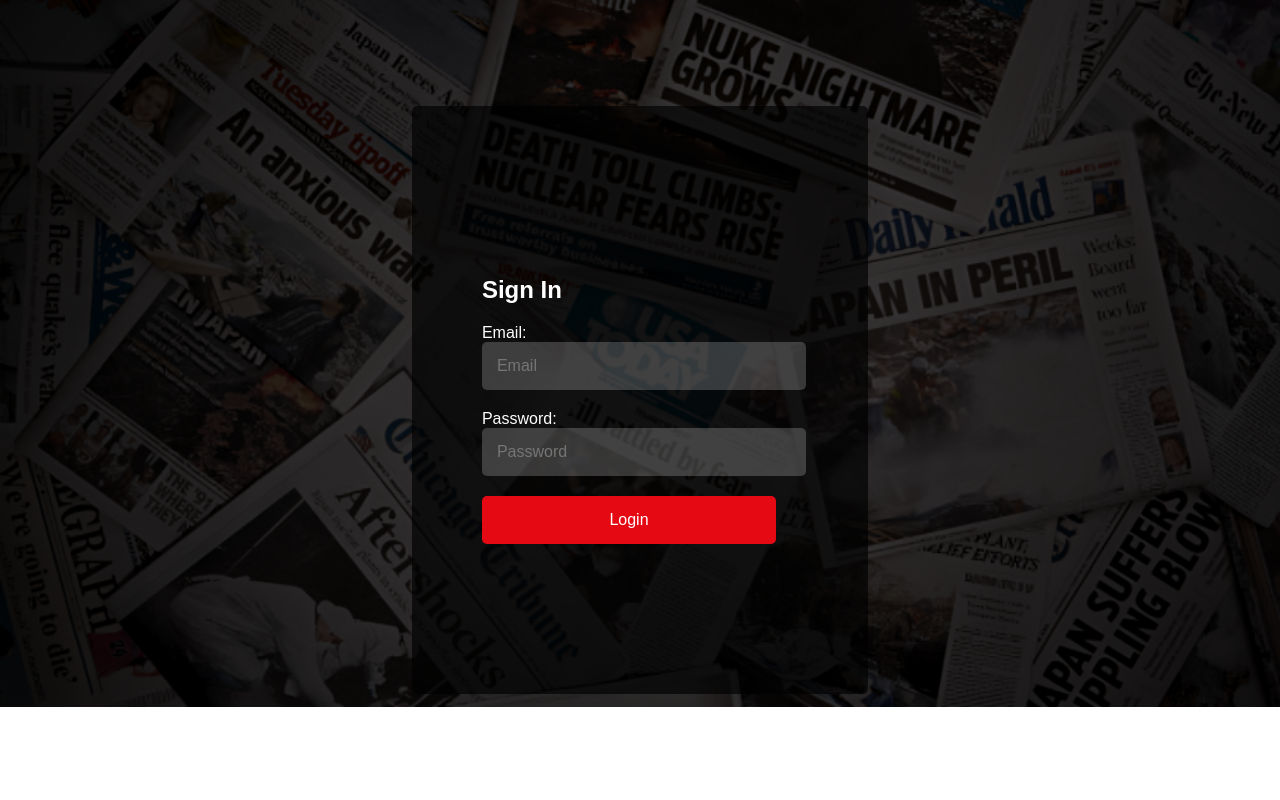
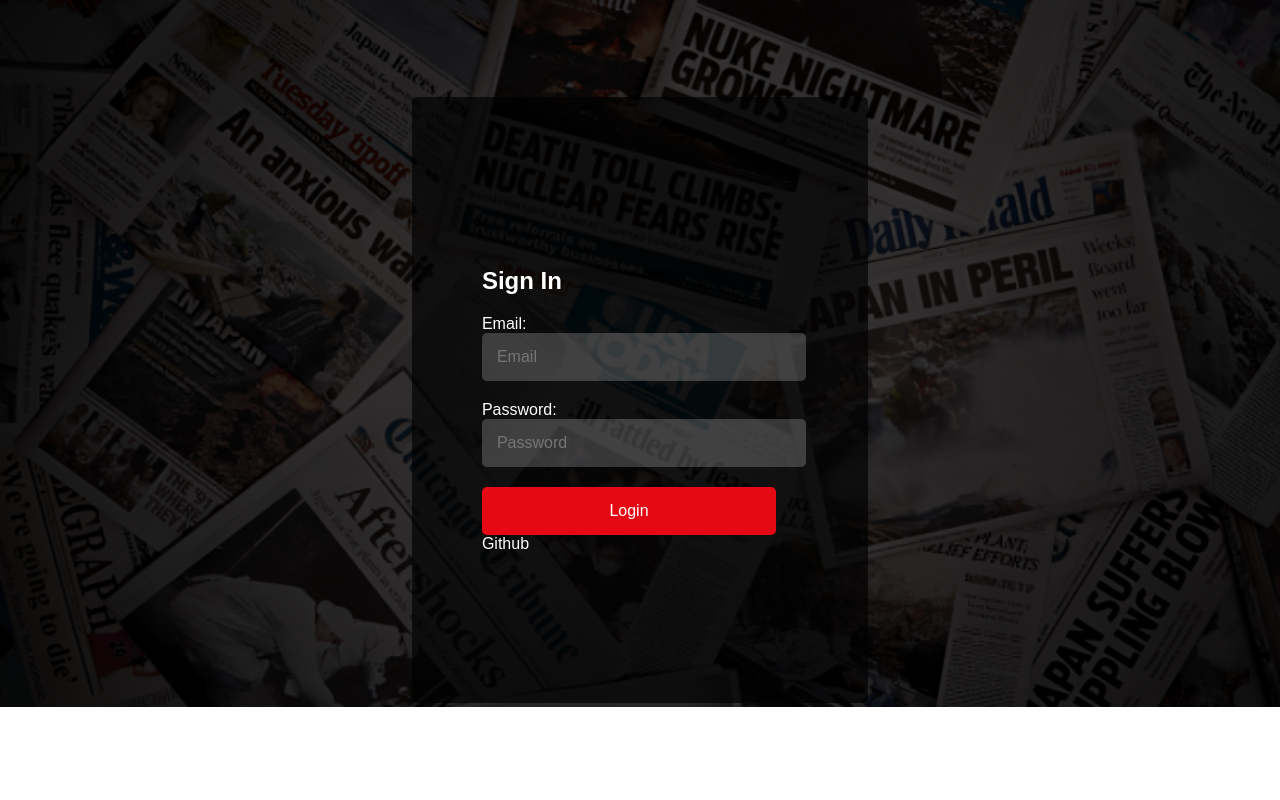
Before and after one commit to saksham-bharti/Project_1, a Python web app: template templates/sign_in.html in a window 1280 px wide. Shown: the part 93-893 px from the top of the page. Run offline with Jinja, Linux system fonts and the light colour scheme; the template is opened without the code that fills it, so the values that code supplies are empty.

Commit message:
Update sign_in.html

```diff
--- a/templates/sign_in.html
+++ b/templates/sign_in.html
@@ -88,6 +88,7 @@
                 <label for="password">Password:</label>
                 <input type="password" id="password" name="password" placeholder="Password" required><br>
                 <input type="submit" value="Login">
+                <a herf='{{url_for('github_login')}}'>Github</a>
             </form>
         </main>
     </div>
```
